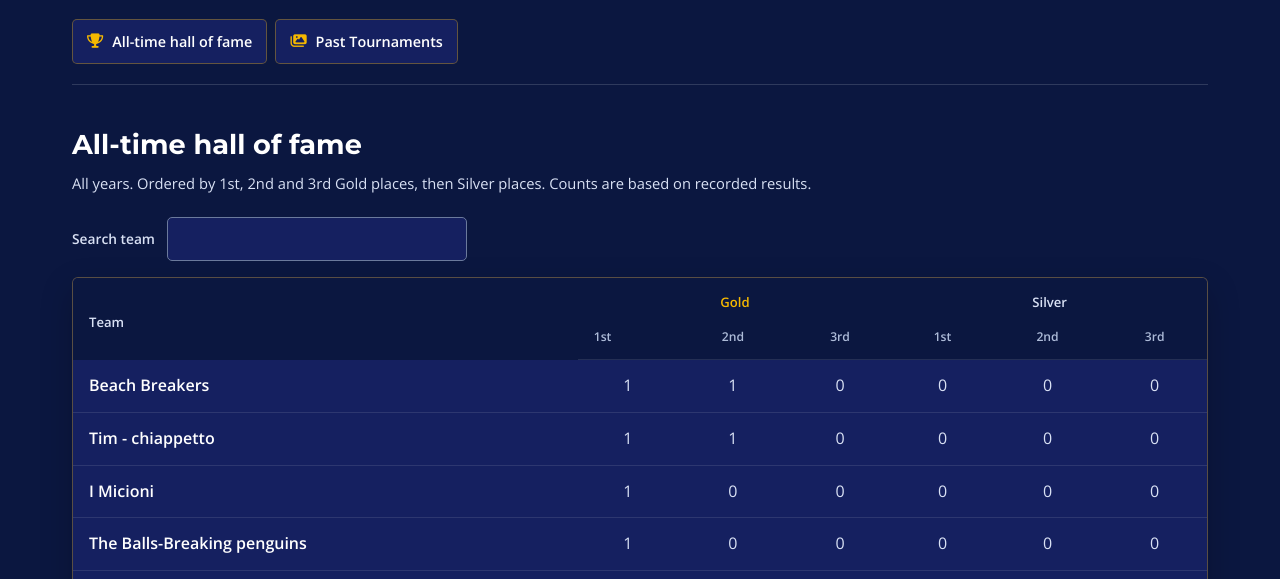
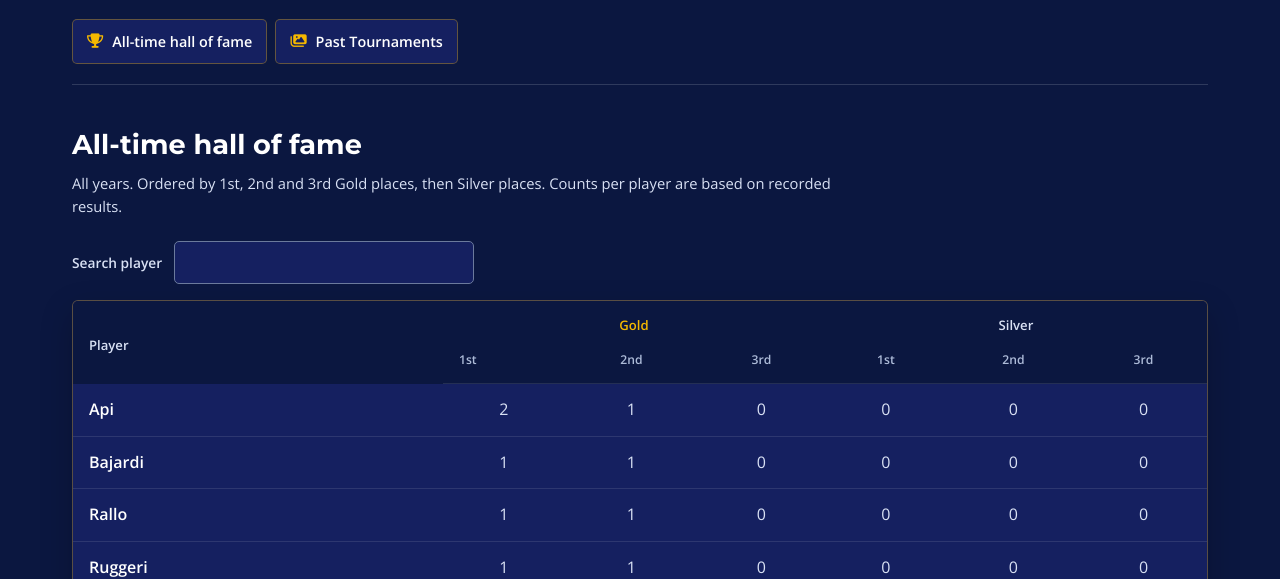
Before and after one commit to tommyfarnese/simax_beachvolley_tournament, a plain HTML site: page gallery.html in a window 1280 px wide. Shown: the part 221-800 px from the top of the page. Drawn offline with nearby package versions, Linux system fonts and the light colour scheme.

Commit message:
Show hall of fame by player
Co-authored-by: Copilot <223556219+Copilot@users.noreply.github.com>

```diff
--- a/gallery.html
+++ b/gallery.html
@@ -32,22 +32,22 @@
 
     <section id="hall-of-fame" class="archive-section" aria-labelledby="standings-title">
       <h2 id="standings-title" data-i18n="archive.standings">Albo d'oro generale</h2>
-      <p class="archive-description" id="standings-description" data-i18n="archive.order">Tutti gli anni. Ordine per primi, secondi e terzi posti Gold, poi Silver. Conteggi basati sui risultati inseriti.</p>
+      <p class="archive-description" id="standings-description" data-i18n="archive.order">Tutti gli anni. Ordine per primi, secondi e terzi posti Gold, poi Silver. Conteggi per giocatore basati sui risultati inseriti.</p>
       <div class="archive-toolbar" id="standings-toolbar">
-        <label for="team-search" data-i18n="archive.search">Cerca squadra</label>
-        <input type="search" id="team-search" list="team-options" autocomplete="off" />
-        <datalist id="team-options"></datalist>
+        <label for="player-search" data-i18n="archive.searchPlayer">Cerca giocatore</label>
+        <input type="search" id="player-search" list="player-options" autocomplete="off" />
+        <datalist id="player-options"></datalist>
       </div>
       <div class="standings-scroll" id="standings-scroll" role="region" tabindex="0" aria-labelledby="standings-title">
         <table class="standings-table" aria-describedby="standings-description">
           <thead>
-            <tr><th scope="col" rowspan="2" data-i18n="archive.team">Squadra</th><th scope="colgroup" colspan="3" class="standings-gold">Gold</th><th scope="colgroup" colspan="3">Silver</th></tr>
+            <tr><th scope="col" rowspan="2" data-i18n="archive.player">Giocatore</th><th scope="colgroup" colspan="3" class="standings-gold">Gold</th><th scope="colgroup" colspan="3">Silver</th></tr>
             <tr><th scope="col" data-i18n="gallery.place1">1°</th><th scope="col" data-i18n="gallery.place2">2°</th><th scope="col" data-i18n="gallery.place3">3°</th><th scope="col" data-i18n="gallery.place1">1°</th><th scope="col" data-i18n="gallery.place2">2°</th><th scope="col" data-i18n="gallery.place3">3°</th></tr>
           </thead>
           <tbody id="standings-body"></tbody>
         </table>
       </div>
-      <p id="standings-empty" data-i18n="archive.noTeams" role="status" hidden>Nessuna squadra trovata.</p>
+      <p id="standings-empty" data-i18n="archive.noPlayers" role="status" hidden>Nessun giocatore trovato.</p>
     </section>
 
     <section id="gallery" class="archive-section" aria-labelledby="gallery-title">
--- a/gallery.js
+++ b/gallery.js
@@ -29,34 +29,37 @@
     ]));
   }
 
-  function teamNameKey(name) {
+  function playerNameKey(name) {
     return String(name).normalize('NFKC').trim().replace(/\s+/g, ' ').toLocaleLowerCase('it-IT');
   }
 
   function aggregateStandings(items) {
-    const teams = new Map();
+    const players = new Map();
     items.forEach((item) => {
       const seen = new Set();
       item.results.forEach((result) => {
         const category = result.category.trim().toLowerCase();
         if (!['gold', 'silver'].includes(category)) return;
         result.podium.forEach((entry) => {
-          if (!entry.team || ![1, 2, 3].includes(entry.position)) return;
-          const key = teamNameKey(entry.team);
+          if (![1, 2, 3].includes(entry.position)) return;
           const placement = category + entry.position;
-          const unique = JSON.stringify([key, placement]);
-          if (seen.has(unique)) return;
-          seen.add(unique);
-          if (!teams.has(key)) teams.set(key, {
-            name: entry.team.trim().replace(/\s+/g, ' '),
-            gold1: 0, gold2: 0, gold3: 0, silver1: 0, silver2: 0, silver3: 0
+          entry.players.forEach((name) => {
+            if (!name) return;
+            const key = playerNameKey(name);
+            const unique = JSON.stringify([key, placement]);
+            if (seen.has(unique)) return;
+            seen.add(unique);
+            if (!players.has(key)) players.set(key, {
+              name: name.trim().replace(/\s+/g, ' '),
+              gold1: 0, gold2: 0, gold3: 0, silver1: 0, silver2: 0, silver3: 0
+            });
+            players.get(key)[placement] += 1;
           });
-          teams.get(key)[placement] += 1;
         });
       });
     });
     const columns = ['gold1', 'gold2', 'gold3', 'silver1', 'silver2', 'silver3'];
-    return [...teams.values()].sort((first, second) => {
+    return [...players.values()].sort((first, second) => {
       for (const column of columns) {
         if (first[column] !== second[column]) return second[column] - first[column];
       }
@@ -67,17 +70,17 @@
   function renderStandings() {
     const body = document.getElementById('standings-body');
     if (!body) return;
-    const search = document.getElementById('team-search');
-    const allTeams = aggregateStandings(galleryItems);
-    document.getElementById('team-options').innerHTML = allTeams
-      .map((team) => `<option value="${galleryEscape(team.name)}"></option>`).join('');
-    document.getElementById('standings-toolbar').hidden = allTeams.length === 0;
-    document.getElementById('standings-scroll').hidden = allTeams.length === 0;
-    const query = teamNameKey(search.value);
-    const teams = allTeams.filter((team) => teamNameKey(team.name).includes(query));
+    const search = document.getElementById('player-search');
+    const allPlayers = aggregateStandings(galleryItems);
+    document.getElementById('player-options').innerHTML = allPlayers
+      .map((player) => `<option value="${galleryEscape(player.name)}"></option>`).join('');
+    document.getElementById('standings-toolbar').hidden = allPlayers.length === 0;
+    document.getElementById('standings-scroll').hidden = allPlayers.length === 0;
+    const query = playerNameKey(search.value);
+    const players = allPlayers.filter((player) => playerNameKey(player.name).includes(query));
     const columns = ['gold1', 'gold2', 'gold3', 'silver1', 'silver2', 'silver3'];
-    body.innerHTML = teams.map((team) => `<tr><th scope="row">${galleryEscape(team.name)}</th>${columns.map((column) => `<td>${team[column]}</td>`).join('')}</tr>`).join('');
-    document.getElementById('standings-empty').hidden = teams.length > 0;
+    body.innerHTML = players.map((player) => `<tr><th scope="row">${galleryEscape(player.name)}</th>${columns.map((column) => `<td>${player[column]}</td>`).join('')}</tr>`).join('');
+    document.getElementById('standings-empty').hidden = players.length > 0;
   }
 
   function resolvePhotoUrl(raw, width) {
@@ -363,7 +366,7 @@
       galleryVisibleCount += 6;
       renderGallery();
     });
-    document.getElementById('team-search').addEventListener('input', renderStandings);
+    document.getElementById('player-search').addEventListener('input', renderStandings);
     document.addEventListener('simax:languagechange', renderGallery);
     initializeGallery();
   }
--- a/i18n.js
+++ b/i18n.js
@@ -123,10 +123,10 @@
     'archive.empty': 'No tournaments available.',
     'archive.error': 'Unable to load the Gallery. Reload the page to try again.',
     'archive.standings': 'All-time hall of fame',
-    'archive.search': 'Search team',
-    'archive.team': 'Team',
-    'archive.noTeams': 'No matching teams.',
-    'archive.order': 'All years. Ordered by 1st, 2nd and 3rd Gold places, then Silver places. Counts are based on recorded results.',
+    'archive.searchPlayer': 'Search player',
+    'archive.player': 'Player',
+    'archive.noPlayers': 'No matching players.',
+    'archive.order': 'All years. Ordered by 1st, 2nd and 3rd Gold places, then Silver places. Counts per player are based on recorded results.',
     'lightbox.close': 'Close',
     'lightbox.prev': 'Previous photo',
     'lightbox.next': 'Next photo',
```
